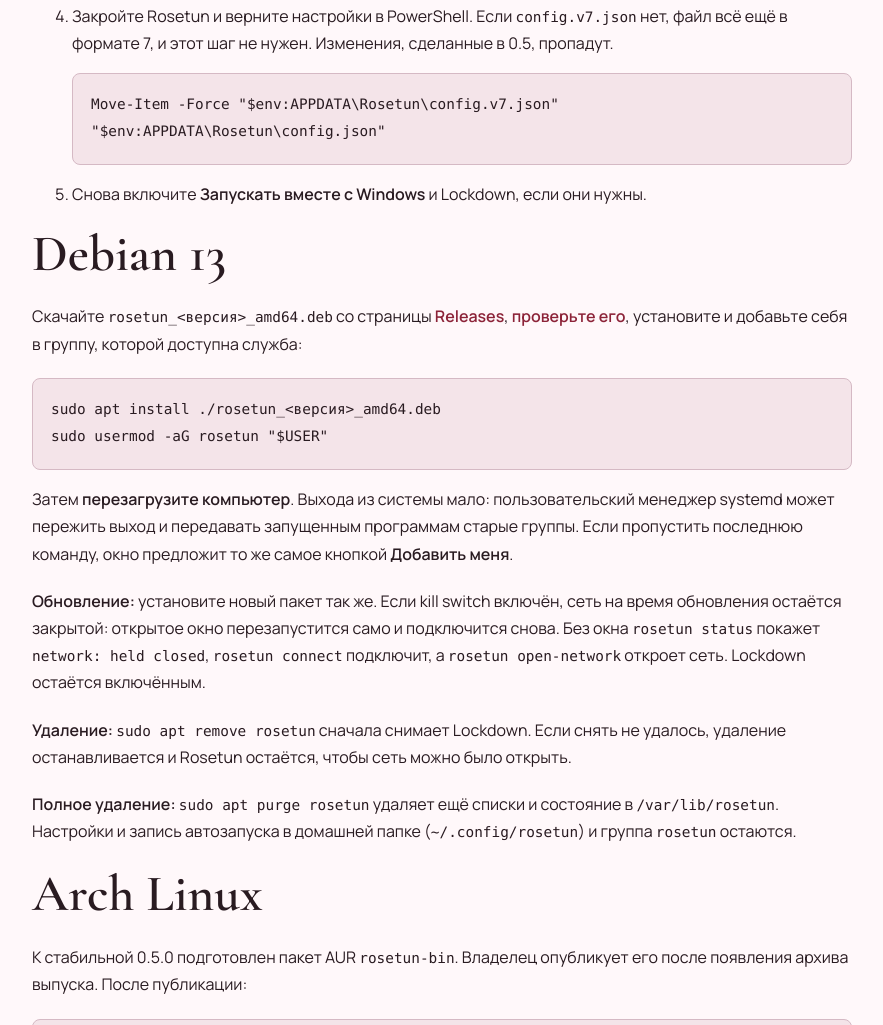
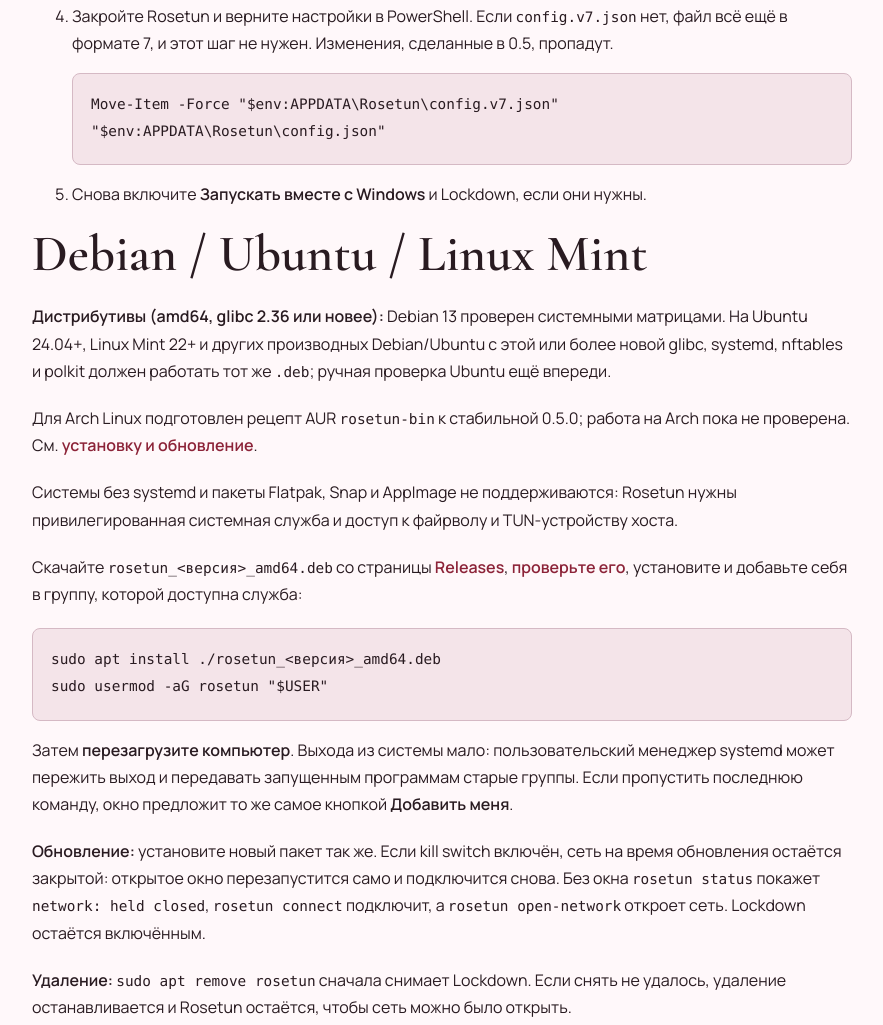
Before and after one commit to eoftgge/rosetun, a plain HTML site: page site/ru/docs/install/index.html in a window 1280 px wide. Shown: the part 1387-2412 px from the top of the page, without its empty margins (48-931 px from the left). Drawn offline with Linux system fonts and the light colour scheme.

Commit message:
docs: Supported Linux distributions
Document the glibc 2.36 floor in both locales and distinguish Debian 13 matrix verification from expected Ubuntu 24.04 and Mint 22 compatibility. Keep Arch runtime verification pending and explain why systemd-free systems and sandboxed package formats are unsupported.

```diff
--- a/site/ru/docs/install/index.html
+++ b/site/ru/docs/install/index.html
@@ -50,7 +50,10 @@
 <pre><code>Move-Item -Force &quot;$env:APPDATA\Rosetun\config.v7.json&quot; &quot;$env:APPDATA\Rosetun\config.json&quot;</code></pre></li>
 <li>Снова включите <strong>Запускать вместе с Windows</strong> и Lockdown, если они нужны.</li>
 </ol>
-<h2 id="debian-13">Debian 13</h2>
+<h2 id="debian-13">Debian / Ubuntu / Linux Mint</h2>
+<p><strong>Дистрибутивы (amd64, glibc 2.36 или новее):</strong> Debian 13 проверен системными матрицами. На Ubuntu 24.04+, Linux Mint 22+ и других производных Debian/Ubuntu с этой или более новой glibc, systemd, nftables и polkit должен работать тот же <code>.deb</code>; ручная проверка Ubuntu ещё впереди.</p>
+<p>Для Arch Linux подготовлен рецепт AUR <code>rosetun-bin</code> к стабильной 0.5.0; работа на Arch пока не проверена. См. <a href="../install/#arch-linux">установку и обновление</a>.</p>
+<p>Системы без systemd и пакеты Flatpak, Snap и AppImage не поддерживаются: Rosetun нужны привилегированная системная служба и доступ к файрволу и TUN-устройству хоста.</p>
 <p>Скачайте <code>rosetun_&lt;версия&gt;_amd64.deb</code> со страницы <a href="https://github.com/eoftgge/rosetun/releases">Releases</a>, <a href="../install/#verify-the-download">проверьте его</a>, установите и добавьте себя в группу, которой доступна служба:</p>
 <pre><code>sudo apt install ./rosetun_&lt;версия&gt;_amd64.deb
 sudo usermod -aG rosetun &quot;$USER&quot;</code></pre>
```
Also changed, not shown: site/en/docs/install/index.html (+4 -1 lines), site/en/docs/linux/index.html (+3 -0 lines), site/ru/docs/linux/index.html (+3 -0 lines), 2 other files.
